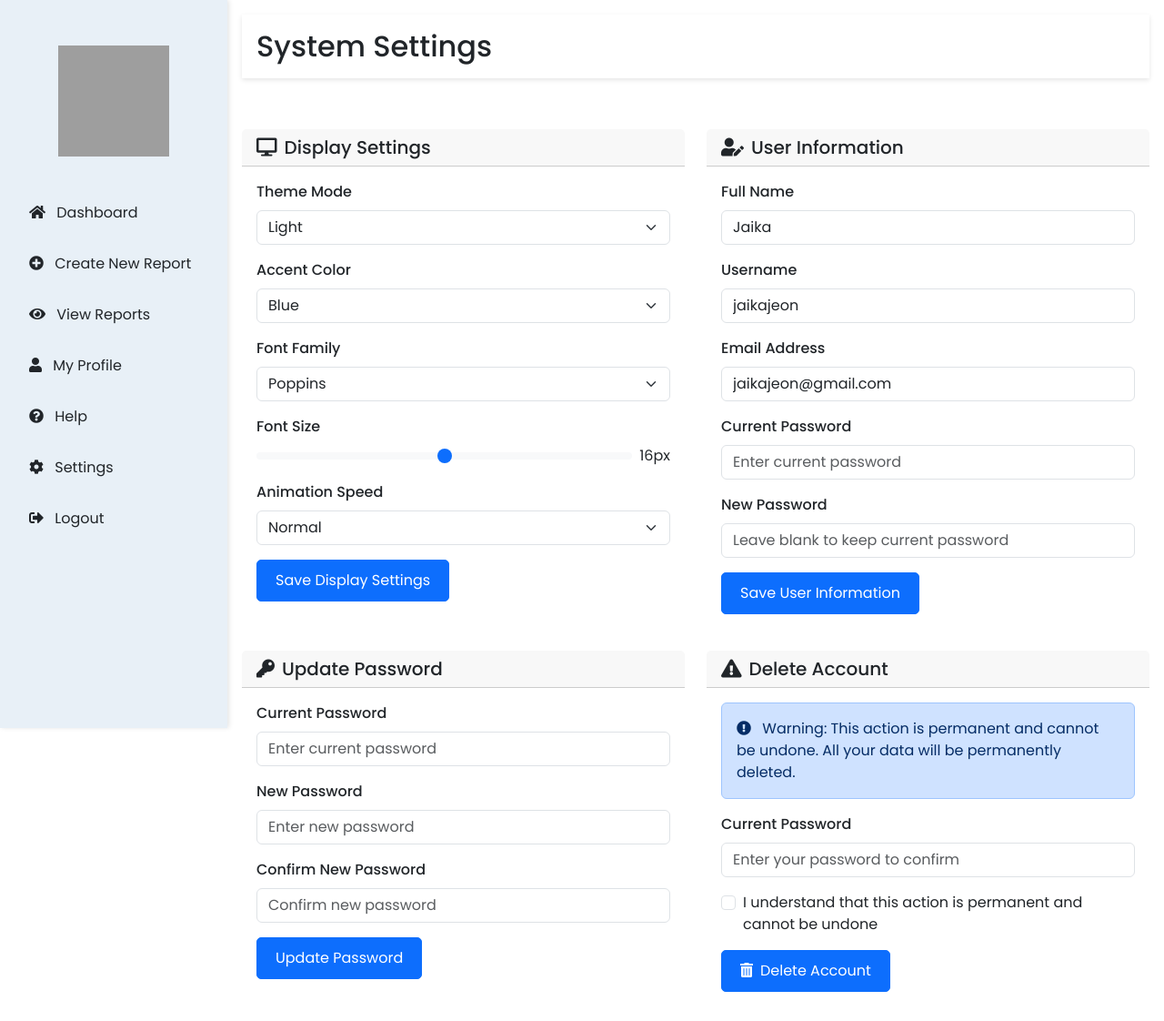
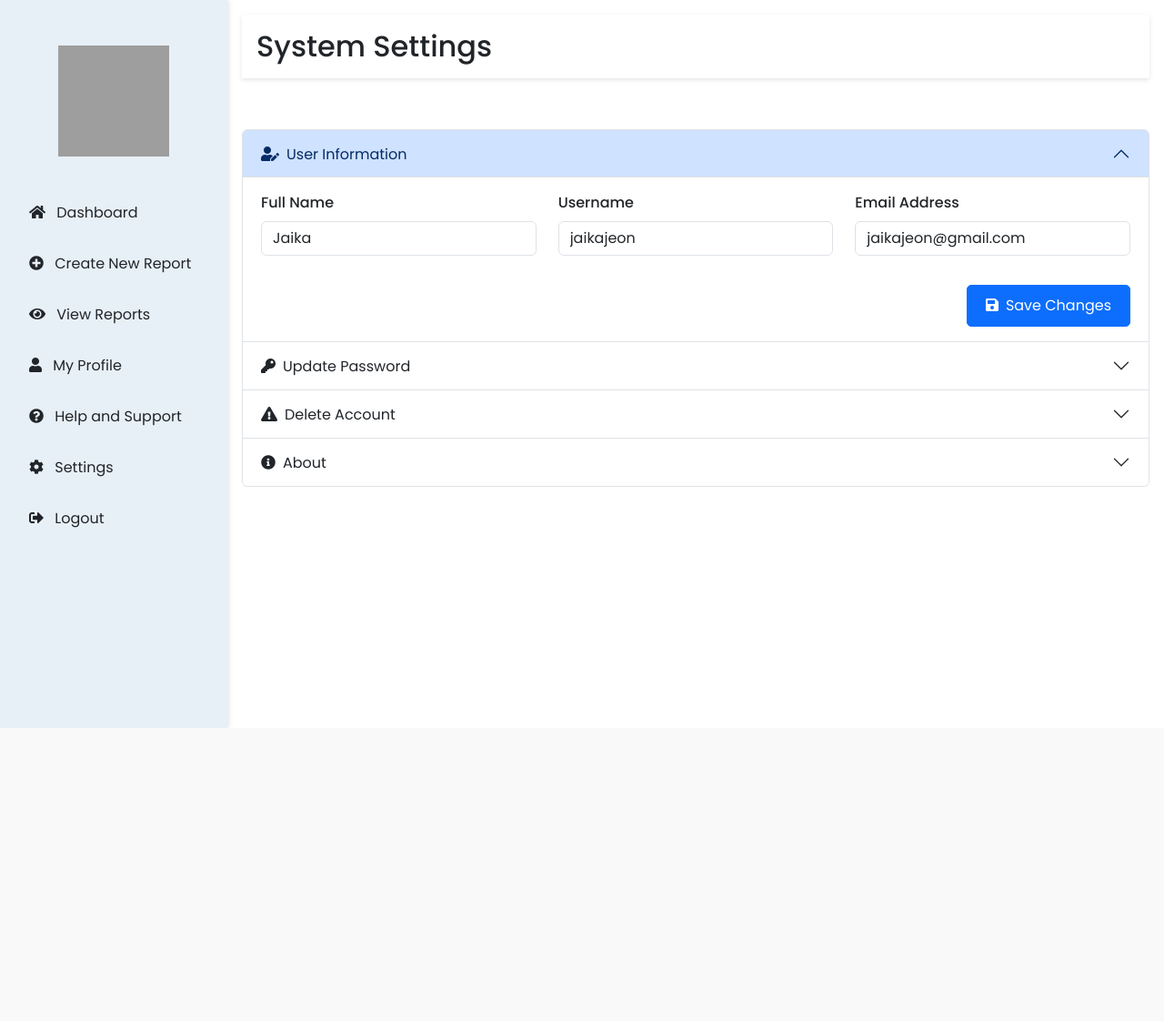
Before and after one commit to JohnLorcanParaiso/PurrSafe-System, a PHP site: page /settings.php in a window 1280 px wide. Shown: the whole page at 91% size. After the commit the page ends 800 px from the top, so only its background shows below. Run offline with PHP 8.4, Linux system fonts and the light colour scheme; a user stored in the database is signed in; grey boxes are pictures that could not be loaded.

Commit message:
modified

```diff
--- a/create.php
+++ b/create.php
@@ -264,7 +264,8 @@ $fullname = $_SESSION['fullname'] ?? 'Guest User';
                                         </div>
                                         <div class="col-md-6">
                                             <label class="form-label">Last Seen Date</label>
-                                            <input type="date" class="form-control" name="last_seen_date" required>
+                                            <input type="date" class="form-control" name="last_seen_date"
+                                                   max="<?= date('Y-m-d') ?>" required>
                                         </div>
                                         <div class="col-md-6">
                                             <label class="form-label">Last Seen Time (Approximate)</label>
@@ -299,7 +300,7 @@ $fullname = $_SESSION['fullname'] ?? 'Guest User';
                                     <div class="row g-3">
                                         <div class="col-12">
                                             <input type="file" class="form-control" name="cat_images[]" multiple accept="image/*" max="5">
-                                            <div class="form-text">Upload an image of your cat</div>
+                                            <div class="form-text">Upload an image of your cat (Max: 5)</div>
                                         </div>
                                     </div>
                                 </div>
--- a/settings.php
+++ b/settings.php
@@ -89,7 +89,7 @@ $email = $_SESSION['email'] ?? '';
             <li class="nav-item">
                 <form method="POST">
                     <button type="submit" name="action" value="help" class="btn btn-link nav-link text-dark">
-                        <i class="fas fa-question-circle me-2"></i> Help
+                        <i class="fas fa-question-circle me-2"></i> Help and Support
                     </button>
                 </form>
             </li>
@@ -117,158 +117,174 @@ $email = $_SESSION['email'] ?? '';
 
         <main class="main-content">
             <div class="row g-4">
-                <!-- Display Settings -->
-                <div class="col-md-6">
-                    <div class="card">
-                        <div class="card-header">
-                            <h5 class="mb-0"><i class="fas fa-desktop me-2"></i>Display Settings</h5>
-                        </div>
-                        <div class="card-body">
+                <div class="col-12">
+                    <div class="accordion" id="settingsAccordion">
+                        <!-- User Information -->
+                        <div class="accordion-item">
+                            <h2 class="accordion-header">
+                                <button class="accordion-button" type="button" data-bs-toggle="collapse" data-bs-target="#userInfo">
+                                    <i class="fas fa-user-edit me-2"></i>User Information
+                                </button>
+                            </h2>
+                            <div id="userInfo" class="accordion-collapse collapse show" data-bs-parent="#settingsAccordion">
+                                <div class="accordion-body">
                                     <form method="POST" action="updateSettings.php">
-                                <div class="mb-3">
-                                    <label class="form-label">Theme Mode</label>
-                                    <select class="form-select" name="themeMode">
-                                        <option value="light">Light</option>
-                                        <option value="dark">Dark</option>
-                                        <option value="auto">Auto (System)</option>
-                                    </select>
-                                </div>
-                                <div class="mb-3">
-                                    <label class="form-label">Accent Color</label>
-                                    <select class="form-select" name="accentColor">
-                                        <option value="blue">Blue</option>
-                                        <option value="green">Green</option>
-                                        <option value="purple">Purple</option>
-                                        <option value="orange">Orange</option>
-                                        <option value="red">Red</option>
-                                    </select>
-                                </div>
-                                <div class="mb-3">
-                                    <label class="form-label">Font Family</label>
-                                    <select class="form-select" name="fontFamily">
-                                        <option value="poppins">Poppins</option>
-                                        <option value="roboto">Roboto</option>
-                                        <option value="opensans">Open Sans</option>
-                                        <option value="lato">Lato</option>
-                                    </select>
-                                </div>
-                                <div class="mb-3">
-                                    <label class="form-label">Font Size</label>
-                                    <div class="d-flex align-items-center gap-2">
-                                        <input type="range" class="form-range" min="12" max="20" step="1" name="fontSize" id="fontSizeRange">
-                                        <span id="fontSizeValue">16px</span>
-                                    </div>
-                                </div>
-                                <div class="mb-3">
-                                    <label class="form-label">Animation Speed</label>
-                                    <select class="form-select" name="animationSpeed">
-                                        <option value="normal">Normal</option>
-                                        <option value="fast">Fast</option>
-                                        <option value="slow">Slow</option>
-                                        <option value="off">Off</option>
-                                    </select>
-                                </div>
-                                <button type="submit" name="action" value="updateDisplay" class="btn btn-primary">Save Display Settings</button>
-                            </form>
-                        </div>
-                    </div>
-                </div>
-
-                <!-- User Information -->
-                <div class="col-md-6">
-                    <div class="card">
-                        <div class="card-header">
-                            <h5 class="mb-0"><i class="fas fa-user-edit me-2"></i>User Information</h5>
-                        </div>
-                        <div class="card-body">
-                            <form method="POST" action="updateSettings.php">
-                                <div class="mb-3">
+                                        <div class="row">
+                                            <div class="col-md-4 mb-3">
                                                 <label class="form-label">Full Name</label>
                                                 <input type="text" class="form-control" name="fullName" value="<?php echo htmlspecialchars($fullname); ?>" required>
                                             </div>
-                                <div class="mb-3">
+                                            <div class="col-md-4 mb-3">
                                                 <label class="form-label">Username</label>
                                                 <input type="text" class="form-control" name="username" value="<?php echo htmlspecialchars($username); ?>" required>
                                             </div>
-                                <div class="mb-3">
+                                            <div class="col-md-4 mb-3">
                                                 <label class="form-label">Email Address</label>
                                                 <input type="email" class="form-control" name="email" value="<?php echo htmlspecialchars($email); ?>" required>
                                             </div>
-                                <div class="mb-3">
-                                    <label class="form-label">Current Password</label>
-                                    <input type="password" class="form-control" name="currentPassword" placeholder="Enter current password" required>
                                         </div>
-                                <div class="mb-3">
-                                    <label class="form-label">New Password</label>
-                                    <input type="password" class="form-control" name="newPassword" placeholder="Leave blank to keep current password">
+                                        <div class="d-flex justify-content-end mt-3">
+                                            <button type="submit" name="action" value="updateUserInfo" class="btn btn-primary">
+                                                <i class="fas fa-save me-2"></i>Save Changes
+                                            </button>
                                         </div>
-                                <button type="submit" name="action" value="updateUserInfo" class="btn btn-primary">Save User Information</button>
                                     </form>
                                 </div>
                             </div>
                         </div>
 
         <!-- Update Password -->
-                <div class="col-md-6">
-                    <div class="card">
-                        <div class="card-header">
-                            <h5 class="mb-0"><i class="fas fa-key me-2"></i>Update Password</h5>
-                        </div>
-                        <div class="card-body">
+        <div class="accordion-item">
+            <h2 class="accordion-header">
+                <button class="accordion-button collapsed" type="button" data-bs-toggle="collapse" data-bs-target="#passwordUpdate">
+                    <i class="fas fa-key me-2"></i>Update Password
+                </button>
+            </h2>
+            <div id="passwordUpdate" class="accordion-collapse collapse" data-bs-parent="#settingsAccordion">
+                <div class="accordion-body">
                     <form method="POST" action="updateSettings.php">
-                                <div class="mb-3">
+                        <div class="row">
+                            <div class="col-md-4 mb-3">
                                 <label class="form-label">Current Password</label>
                                 <input type="password" class="form-control" name="currentPassword" placeholder="Enter current password" required>
                             </div>
-                                <div class="mb-3">
+                            <div class="col-md-4 mb-3">
                                 <label class="form-label">New Password</label>
                                 <input type="password" class="form-control" name="newPassword" placeholder="Enter new password" required>
                             </div>
-                                <div class="mb-3">
+                            <div class="col-md-4 mb-3">
                                 <label class="form-label">Confirm New Password</label>
                                 <input type="password" class="form-control" name="confirmPassword" placeholder="Confirm new password" required>
                             </div>
-                                <button type="submit" name="action" value="updatePassword" class="btn btn-primary">Update Password</button>
+                        </div>
+                        <div class="d-flex justify-content-end mt-3">
+                            <button type="submit" name="action" value="updatePassword" class="btn btn-primary">
+                                <i class="fas fa-save me-2"></i>Update Password
+                            </button>
+                        </div>
                     </form>
                 </div>
             </div>
         </div>
 
         <!-- Delete Account -->
-                <div class="col-md-6">
-                    <div class="card">
-                        <div class="card-header">
-                            <h5 class="mb-0"><i class="fas fa-exclamation-triangle me-2"></i>Delete Account</h5>
-                        </div>
-                        <div class="card-body">
+        <div class="accordion-item">
+            <h2 class="accordion-header">
+                <button class="accordion-button collapsed" type="button" data-bs-toggle="collapse" data-bs-target="#deleteAccount">
+                    <i class="fas fa-exclamation-triangle me-2"></i>Delete Account
+                </button>
+            </h2>
+            <div id="deleteAccount" class="accordion-collapse collapse" data-bs-parent="#settingsAccordion">
+                <div class="accordion-body">
                     <form method="POST" action="updateSettings.php" onsubmit="return confirm('Are you sure you want to delete your account? This action cannot be undone.');">
-                                <div class="alert alert-primary" role="alert">
+                        <div class="row">
+                            <div class="col-md-8 mb-3">
+                                <div class="alert alert-danger" role="alert">
                                     <i class="fas fa-exclamation-circle me-2"></i>
                                     Warning: This action is permanent and cannot be undone. All your data will be permanently deleted.
                                 </div>
-                                <div class="mb-3">
+                            </div>
+                            <div class="col-md-4 mb-3">
                                 <label class="form-label">Current Password</label>
-                                    <input type="password" class="form-control" name="deleteAccountPassword" placeholder="Enter your password to confirm" required>
-                                </div>
-                                <div class="mb-3">
-                                    <div class="form-check">
+                                <input type="password" class="form-control" name="deleteAccountPassword" placeholder="Enter your password" required>
+                                <div class="form-check mt-2">
                                     <input class="form-check-input" type="checkbox" name="confirmDelete" id="confirmDelete" required>
                                     <label class="form-check-label" for="confirmDelete">
-                                            I understand that this action is permanent and cannot be undone
+                                        I understand this is permanent
                                     </label>
                                 </div>
                             </div>
-                                <button type="submit" name="action" value="deleteAccount" class="btn btn-primary">
+                        </div>
+                        <div class="d-flex justify-content-end mt-3">
+                            <button type="submit" name="action" value="deleteAccount" class="btn btn-danger">
                                 <i class="fas fa-trash-alt me-2"></i>Delete Account
                             </button>
+                        </div>
                     </form>
                 </div>
             </div>
         </div>
-            </div>
-        </main>
+
+        <!-- About -->
+        <div class="accordion-item">
+            <h2 class="accordion-header">
+                <button class="accordion-button collapsed" type="button" data-bs-toggle="collapse" data-bs-target="#about">
+                    <i class="fas fa-info-circle me-2"></i>About
+                </button>
+            </h2>
+            <div id="about" class="accordion-collapse collapse" data-bs-parent="#settingsAccordion">
+                <div class="accordion-body">
+                    <!-- Website Information -->
+                    <div class="mb-4">
+                        <h6 class="mb-3">About PurrSafe</h6>
+                        <p class="text-muted small">
+                        This project is a comprehensive platform designed to simplify the process of reuniting lost cats with their owners.
+                        It provides users with essential tools to report missing cats, browse through listings of found cats, and manage profiles for the users and their cats.
+                        </p>
                     </div>
 
+                    <!-- Developers Section -->
+                    <h6 class="mb-3">Development Team - GROUP 3</h6>
+                    <div class="row g-3">
+                        <div class="col-md-4 text-center">
+                            <div class="mb-2">
+                                <img src="images/developers/john.jpg" class="rounded-circle" alt="Lorcan"
+                                     style="width: 80px; height: 80px; object-fit: cover;">
+                            </div>
+                            <h6 class="mb-1">John Lorcan Paraiso</h6>
+                            <small class="text-muted d-block">Leader</small>
+                        </div>
+                        <div class="col-md-4 text-center">
+                            <div class="mb-2">
+                                <img src="images/developers/jane.jpg" class="rounded-circle" alt="Justin"
+                                     style="width: 80px; height: 80px; object-fit: cover;">
+                            </div>
+                            <h6 class="mb-1">Justin Katigbak</h6>
+                            <small class="text-muted d-block">Member</small>
+                        </div>
+                        <div class="col-md-4 text-center">
+                            <div class="mb-2">
+                                <img src="images/developers/mike.jpg" class="rounded-circle" alt="Jaika"
+                                     style="width: 80px; height: 80px; object-fit: cover;">
+                            </div>
+                            <h6 class="mb-1">Jaika Remina Madrid</h6>
+                            <small class="text-muted d-block">Member</small>
+                        </div>
+                    </div>
+
+                    <!-- Version Information -->
+                    <div class="mt-4 text-center">
+                        <small class="text-muted">
+                            Version 1.0.0 | December 2024
+                            <br>
+                            © PurrSafe Lost and Found Cat System. All rights reserved.
+                        </small>
+                    </div>
+                </div>
+            </div>
+        </div>
+    </div>
+</div>
     <script src="https://cdn.jsdelivr.net/npm/@popperjs/core@2.11.6/dist/umd/popper.min.js"></script>
     <script src="https://cdn.jsdelivr.net/npm/bootstrap@5.3.0/dist/js/bootstrap.min.js"></script>
 </body>
```
Also changed, not shown: dashboard.php (+1 -12 lines), process_report.php (+4 -3 lines). Lines whose indentation alone changed are shown as unchanged.
